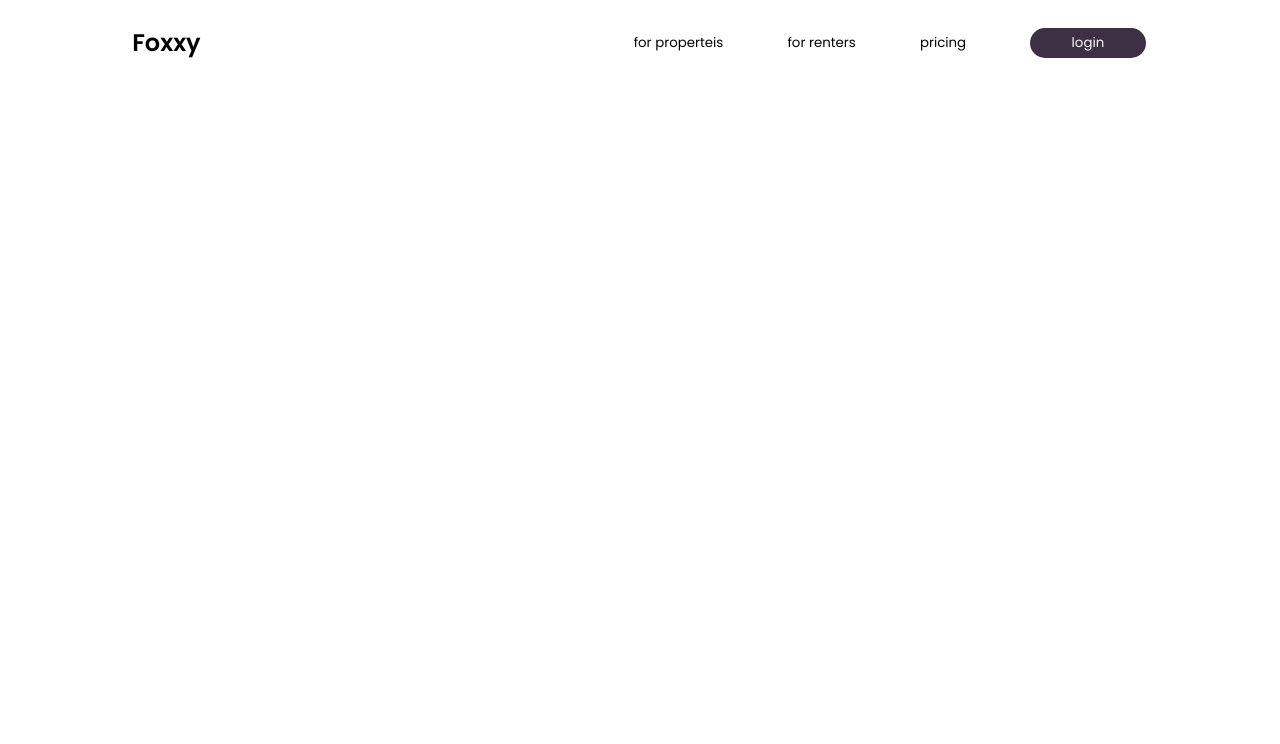
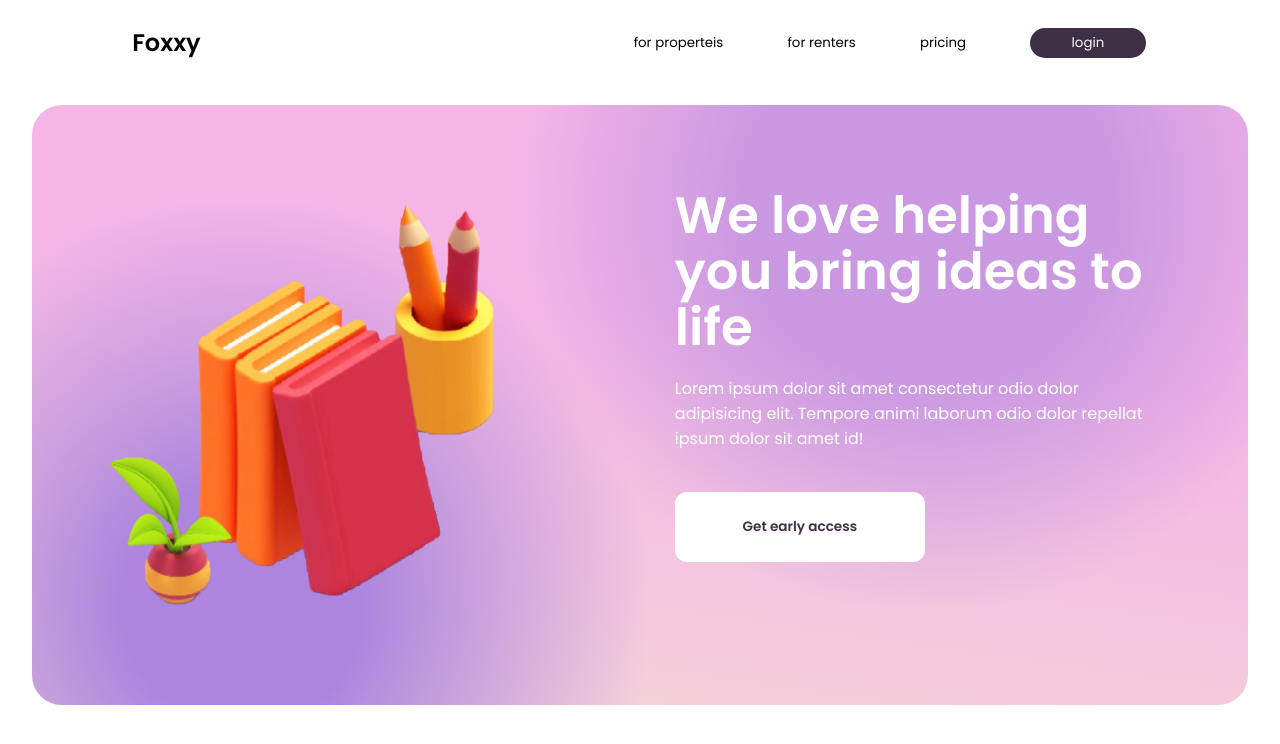
Before and after one commit to eisa-rezaei/Foxxy-Landing-page, a Next.js app: page / in a window 1280 px wide. Shown: the top 744 px of the page. Built offline with nearby package versions, Linux system fonts and the light colour scheme.

Commit message:
some change

```diff
--- a/components/HomePage/index.js
+++ b/components/HomePage/index.js
@@ -1,4 +1,4 @@
-// import EarlyAccsessPart from "./components/EarlyAccsess/index";
+import EarlyAccsessPart from "./components/EarlyAccsess/index";
 // import LinkBarPart from "./components/LinkBar/index";
 // import FeaturedPart from "./components/Featured/index";
 // import CreativePart from "./components/Creative/index";
@@ -9,8 +9,8 @@ import { StyledHomePageContainer } from "./styles";
 const HomePage = () => {
   return (
     <StyledHomePageContainer>
-      {/* <EarlyAccsessPart />
-      <LinkBarPart />
+      <EarlyAccsessPart />
+      {/* <LinkBarPart />
       <FeaturedPart />
       <CreativePart />
       <PlatformPart /> */}
```
